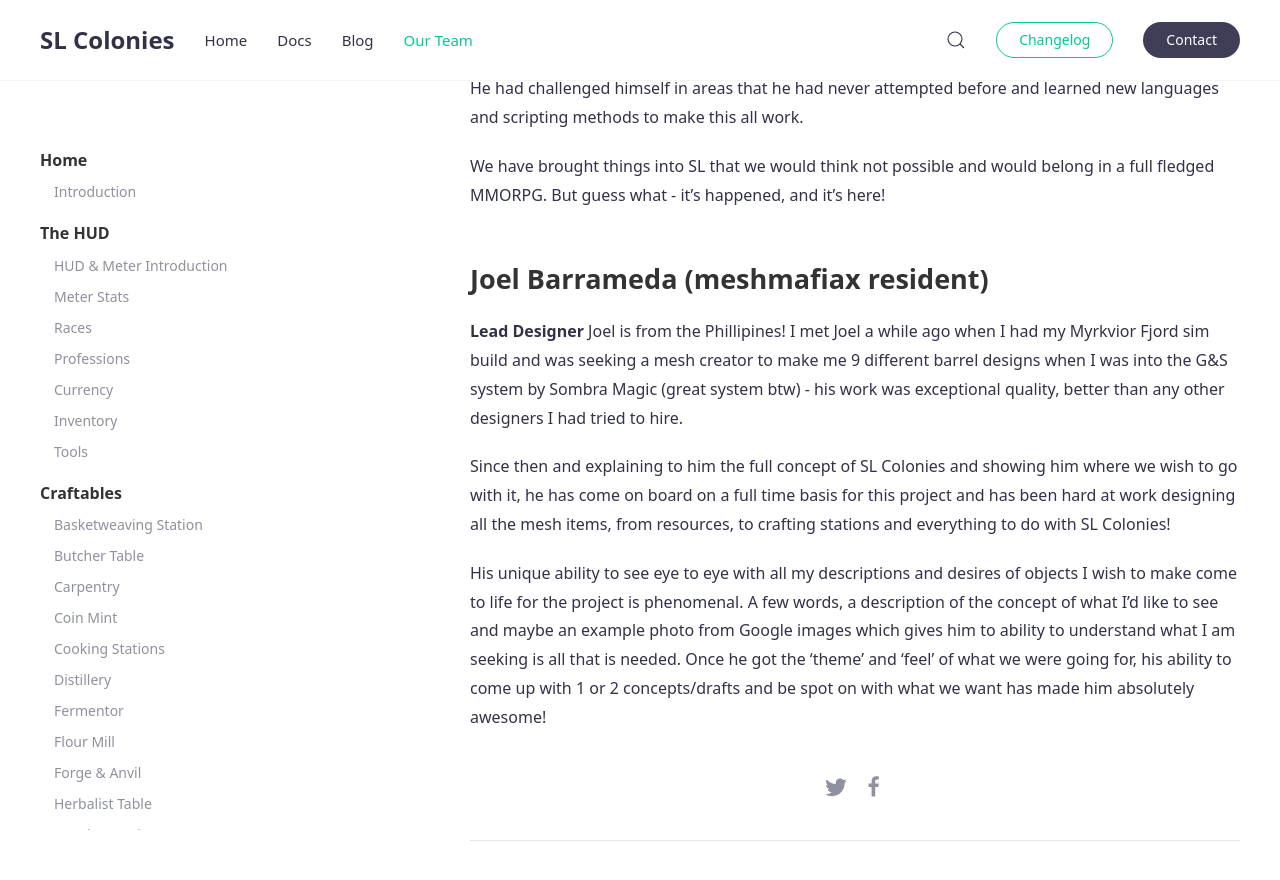
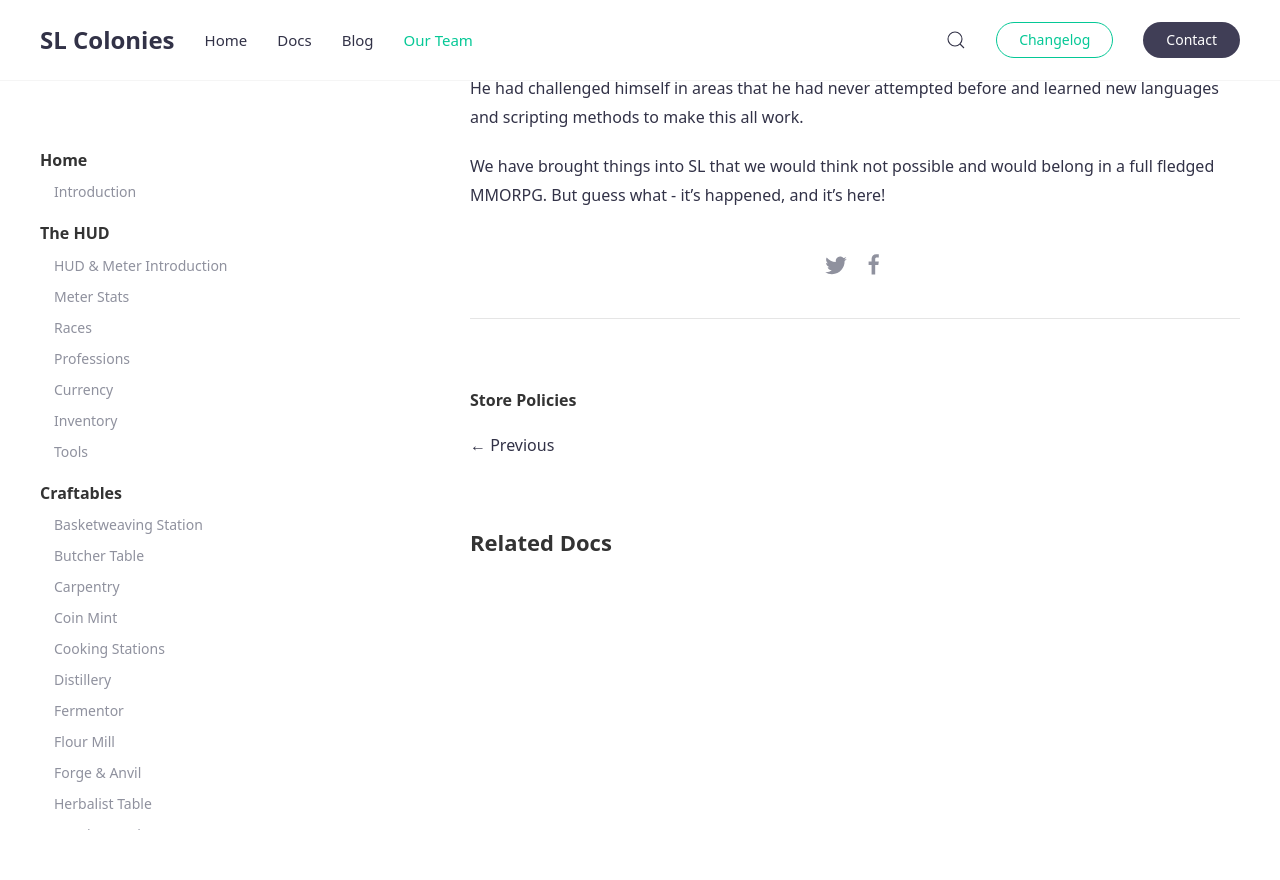
Before and after one commit to SLColonies/Public, a Jekyll site: the page built from _docs/team.md, in a window 1280 px wide and 900 px high, scrolled down 1013 px. Shown: the top 880 px of the window. Built offline with Jekyll 4.4.1, drawn with Linux system fonts in a browser that asks for light colours.

Commit message:
Add files via upload

```diff
--- a/_docs/team.md
+++ b/_docs/team.md
@@ -23,11 +23,3 @@ Drakkhis is from Belgium (originally the U.S.) and it's unbelievable how much we
 He had challenged himself in areas that he had never attempted before and learned new languages and scripting methods to make this all work.
 
 We have brought things into SL that we would think not possible and would belong in a full fledged MMORPG. But guess what - it's happened, and it's here!
-
-## Joel Barrameda (meshmafiax resident)
-**Lead Designer**
-Joel is from the Phillipines! I met Joel a while ago when I had my Myrkvior Fjord sim build and was seeking a mesh creator to make me 9 different barrel designs when I was into the G&S system by Sombra Magic (great system btw) - his work was exceptional quality, better than any other designers I had tried to hire.
-
-Since then and explaining to him the full concept of SL Colonies and showing him where we wish to go with it, he has come on board on a full time basis for this project and has been hard at work designing all the mesh items, from resources, to crafting stations and everything to do with SL Colonies!
-
-His unique ability to see eye to eye with all my descriptions and desires of objects I wish to make come to life for the project is phenomenal. A few words, a description of the concept of what I'd like to see and maybe an example photo from Google images which gives him to ability to understand what I am seeking is all that is needed. Once he got the 'theme' and 'feel' of what we were going for, his ability to come up with 1 or 2 concepts/drafts and be spot on with what we want has made him absolutely awesome!
```
